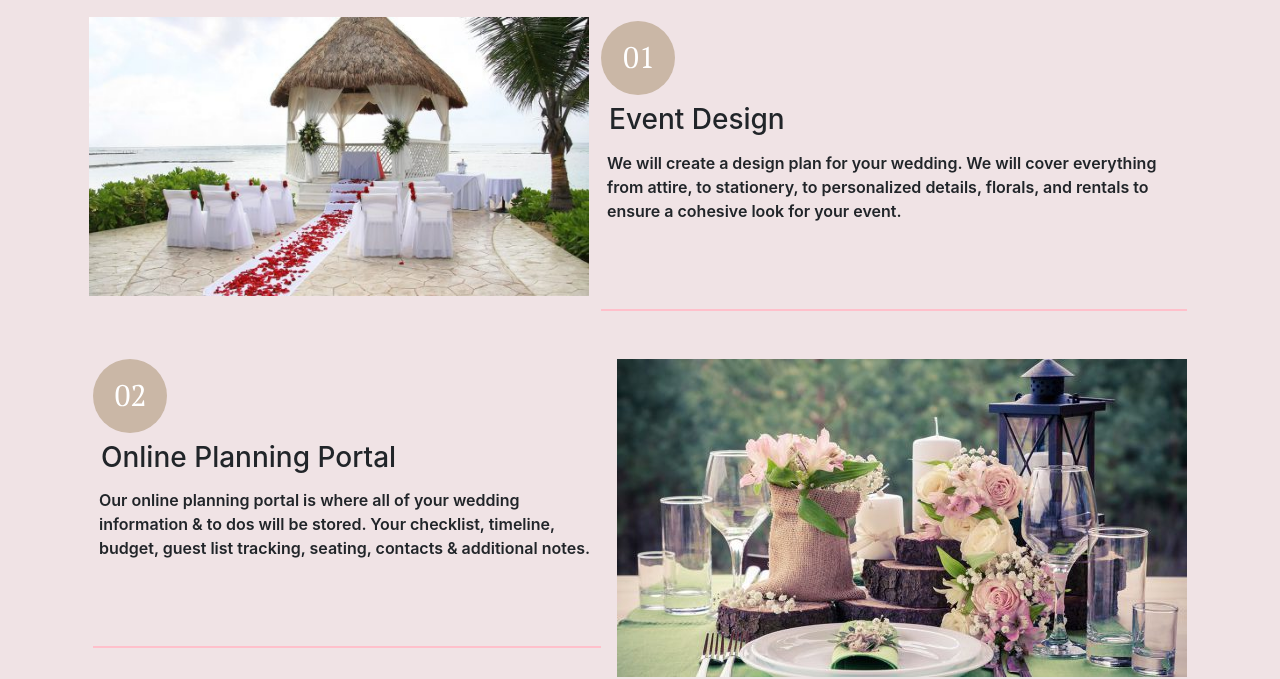
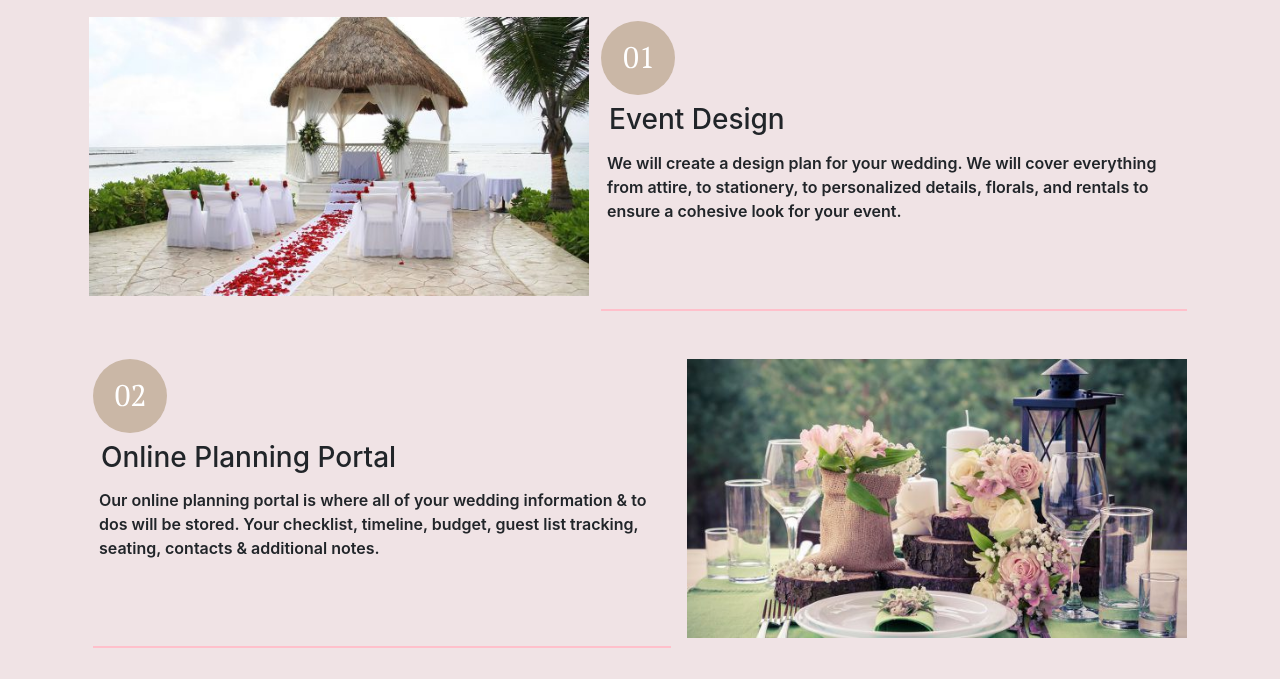
Before and after one commit to yamini10111999/wedding-yame-, a plain HTML site: page index.html in a window 1280 px wide. Shown: the part 277-956 px from the top of the page. Drawn offline with nearby package versions, Linux system fonts and the light colour scheme.

Commit message:
Update index.html

```diff
--- a/index.html
+++ b/index.html
@@ -35,7 +35,7 @@
                 <br><br><hr class="hrtag">
             </div>
             <div class="p-2 d">
-                <img src="2.jpg "alt="...">
+                <img  class="image" src="2.jpg "alt="...">
         </div>
         </div>
         <div class="d-flex justify-content-start mb-3 or">
```
